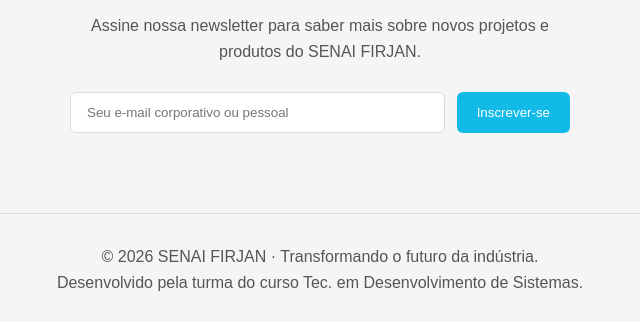
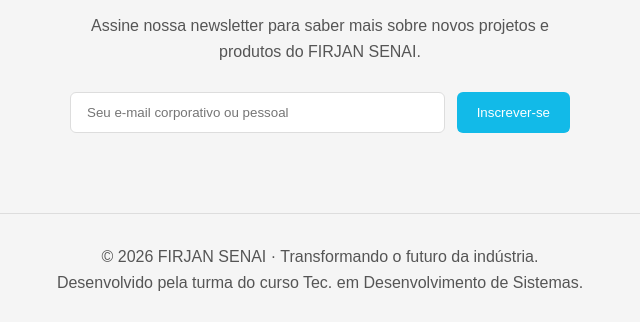
Before and after one commit to AndersonFariaas/Trabalho-Front-End, a plain HTML site: page index.html in a window 1280 px wide. Shown: the part 2157-2479 px from the top of the page, 320-960 px from the left. Drawn offline with Linux system fonts and the light colour scheme.

Commit message:
Ajuste no código do texto principal

```diff
--- a/index.html
+++ b/index.html
@@ -15,7 +15,7 @@
 
     <!-- BARRA DE PROMOÇÃO -->
     <div class="announcement">
-        INOVAÇÃO E TECNOLOGIA PARA A INDÚSTRIA · SENAI FIRJAN
+        INOVAÇÃO E TECNOLOGIA PARA A INDÚSTRIA · FIRJAN SENAI
     </div>
 
     <!-- HEADER -->
@@ -364,7 +364,7 @@
             <div class="container">
                 <div class="eyebrow">Fique por dentro</div>
                 <h2>Receba nossas novidades.</h2>
-                <p>Assine nossa newsletter para saber mais sobre novos projetos e produtos do SENAI FIRJAN.</p>
+                <p>Assine nossa newsletter para saber mais sobre novos projetos e produtos do FIRJAN SENAI.</p>
 
                 <form class="form" id="newsletterForm">
                     <input type="email" id="email" placeholder="Seu e-mail corporativo ou pessoal" required>
@@ -377,7 +377,7 @@
 
     <!-- FOOTER -->
     <footer>
-        © 2026 SENAI FIRJAN · Transformando o futuro da indústria.<br>
+        © 2026 FIRJAN SENAI · Transformando o futuro da indústria.<br>
         Desenvolvido pela turma do curso Tec. em Desenvolvimento de Sistemas.
     </footer>
 
```
